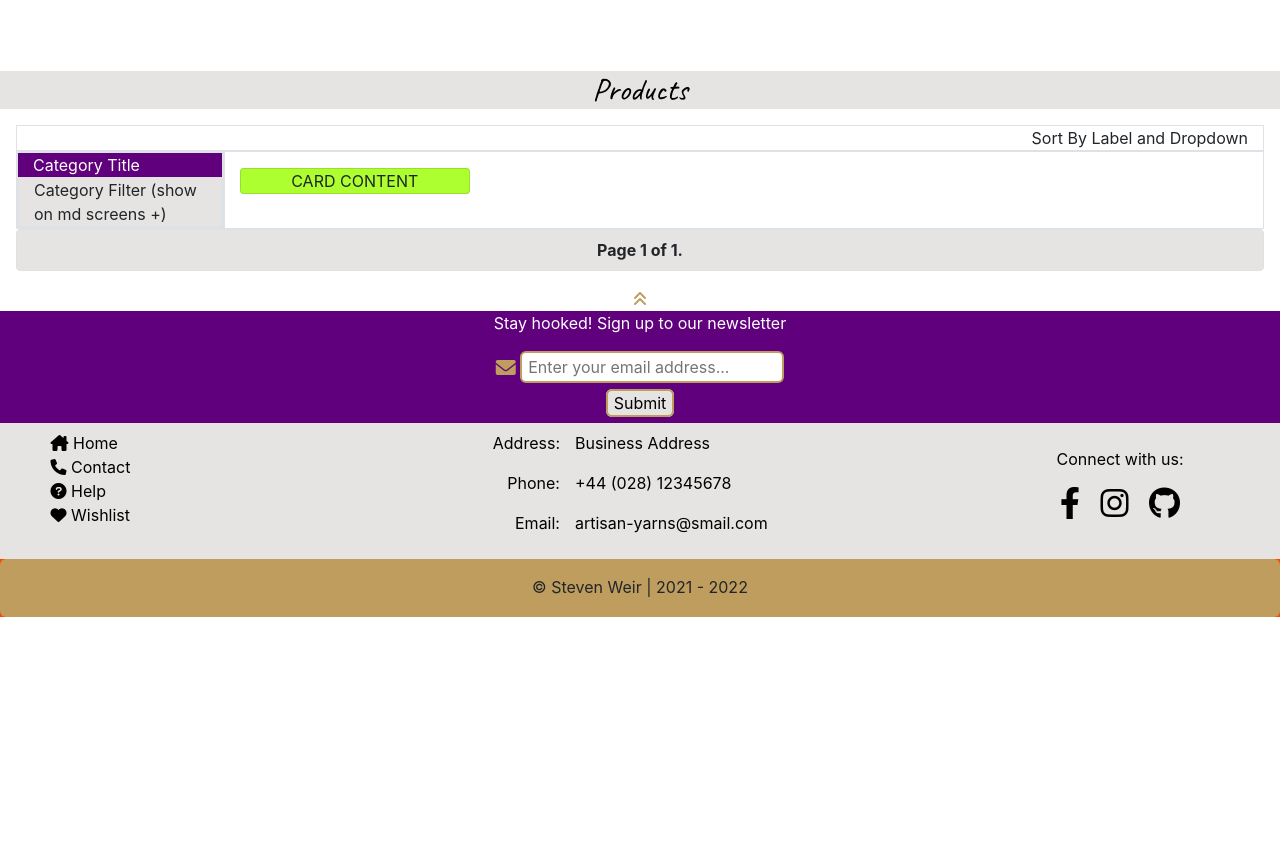
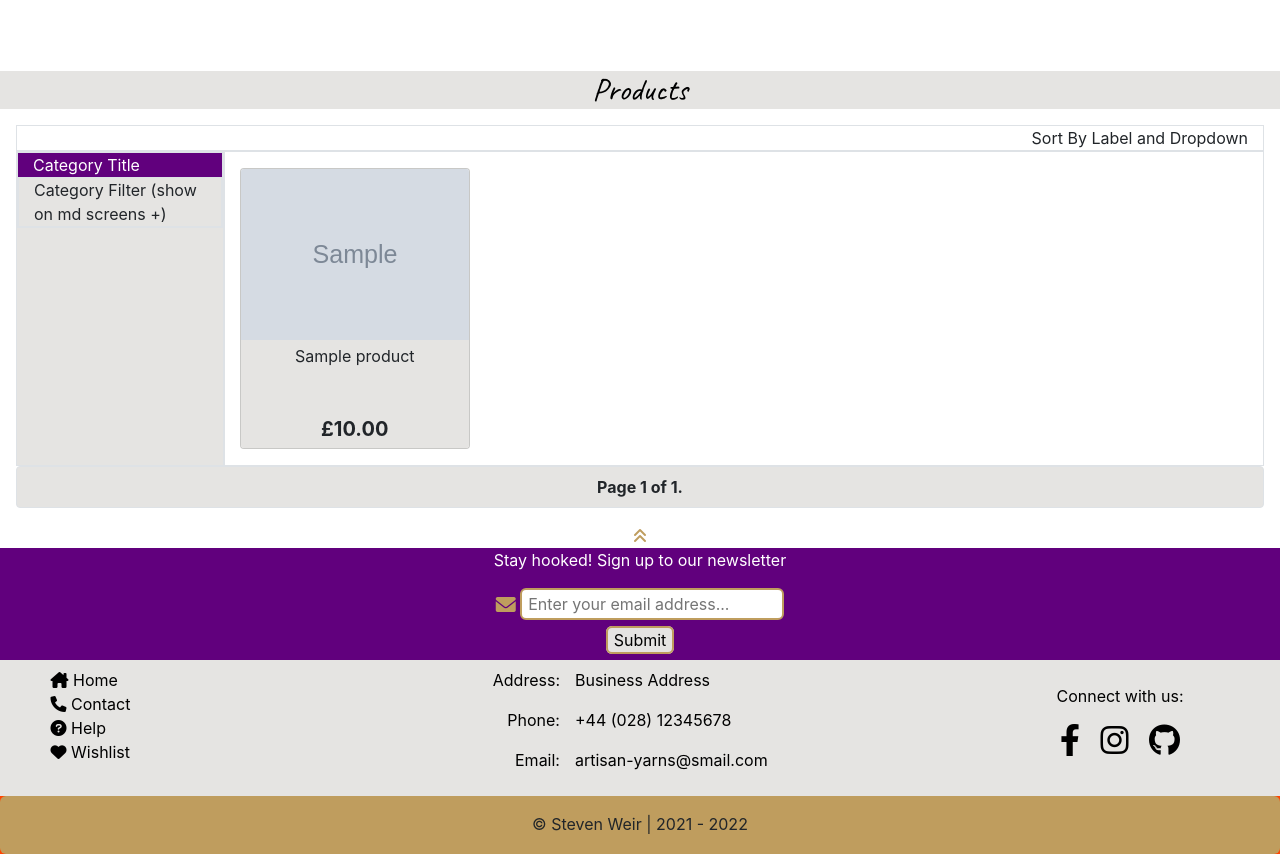
Before and after one commit to StevenWeir038/Artisan-Yarns, a Django app: page /products/ in a window 1280 px wide. Shown: the part 219-1073 px from the top of the page. Before the commit the page ends 836 px from the top, so only its background shows below. Run offline with Django 3.2, Linux system fonts and the light colour scheme; tables that the repository leaves empty hold one stand-in row (values such as "Sample post"); grey boxes marked "Sample" are stand-in pictures; parts of the project's set-up code (start-up, migrations or seed data) failed here and were passed over; some web fonts are replaced.

Commit message:
Create product cards and credit John Elder

```diff
--- a/products/templates/products/includes/product-card.html
+++ b/products/templates/products/includes/product-card.html
@@ -1 +1,24 @@
-<div class="card product-card h-100">CARD CONTENT</div>
+<div class="product-card card h-100">
+    <!-- adapted from boutique ado walkthrough project -->
+    <div class="card h-100 border-0">
+        {% if product.image %}
+        <a href="">
+            <img class="card-img-top img-fluid" src="{{ product.image.url }}" alt="{{ product.name }}">
+        </a>
+        {% else %}
+        <a href="">
+            <img class="card-img-top img-fluid" src="{{ MEDIA_URL }}no-image.png" alt="{{ product.name }}">
+        </a>
+        {% endif %}
+        <div class="product-card-body card-body p-1">
+            <p class="mb-0">{{ product.name }}</p>
+        </div>
+        <div class="product-card-footer card-footer p-1 border-0">
+            <div class="row">
+                <div class="col">
+                    <p class="lead mb-0 font-weight-bold">£{{ product.price }}</p>
+                </div>
+            </div>
+        </div>
+    </div>
+</div>
--- a/products/templates/products/products.html
+++ b/products/templates/products/products.html
@@ -11,7 +11,6 @@
             <div class="row">
                 <div class="border text-right col-12">Sort By Label and Dropdown</div>
             </div>
-
             <div class="row row-cols-md-3">
                 <div class="content-title-filter border col-12 col-md-3 col-lg-2">
                     <div class="border row">
@@ -26,7 +25,6 @@
                                 <!-- display individual product card-->
                                 {% include 'products/includes/product-card.html' %}
                             </div>
-
                             {% if forloop.counter|divisibleby:1 %}
                                 <div class="col-12 d-md-none">
                                     <hr>
@@ -47,9 +45,7 @@
                                     <hr>
                                 </div>
                             {% endif %}
-
                         {% endfor %}
-
                     </div>
                 </div>
             </div>
@@ -61,11 +57,9 @@
                             <a href="?page=1">&laquo; First</a>
                             <a href="?page={{ products.previous_page_number }}">Previous</a>
                         {% endif %}
-
                         <span class="current font-weight-bold">
                             Page {{ products.number }} of {{ products.paginator.num_pages }}.
                         </span>
-
                         {% if products.has_next %}
                             <a href="?page={{ products.next_page_number }}">Next</a>
                             <a href="?page={{ products.paginator.num_pages }}">Last &raquo;</a>
--- a/static/css/products.css
+++ b/static/css/products.css
@@ -21,7 +21,16 @@
 }
 
 .product-card {
-    background: greenyellow;
+    background: rgba(var(--theme-platinum), 1);
+}
+
+.product-card-body {
+    background: rgba(var(--theme-platinum), 1);
+    min-height: 70px;
+}
+
+.product-card-footer {
+    background: rgba(var(--theme-platinum), 1);
 }
 
 .pagination {
```
Also changed, not shown: README.md.
